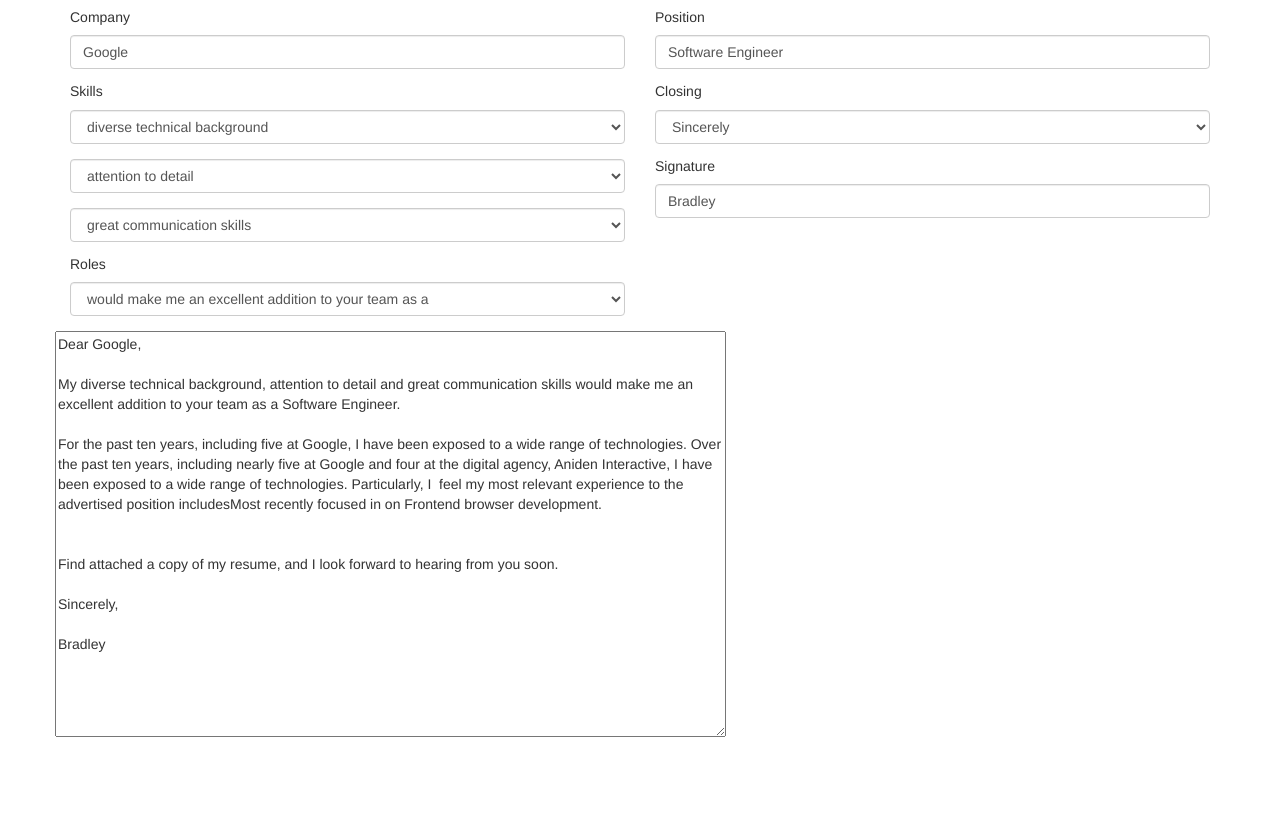
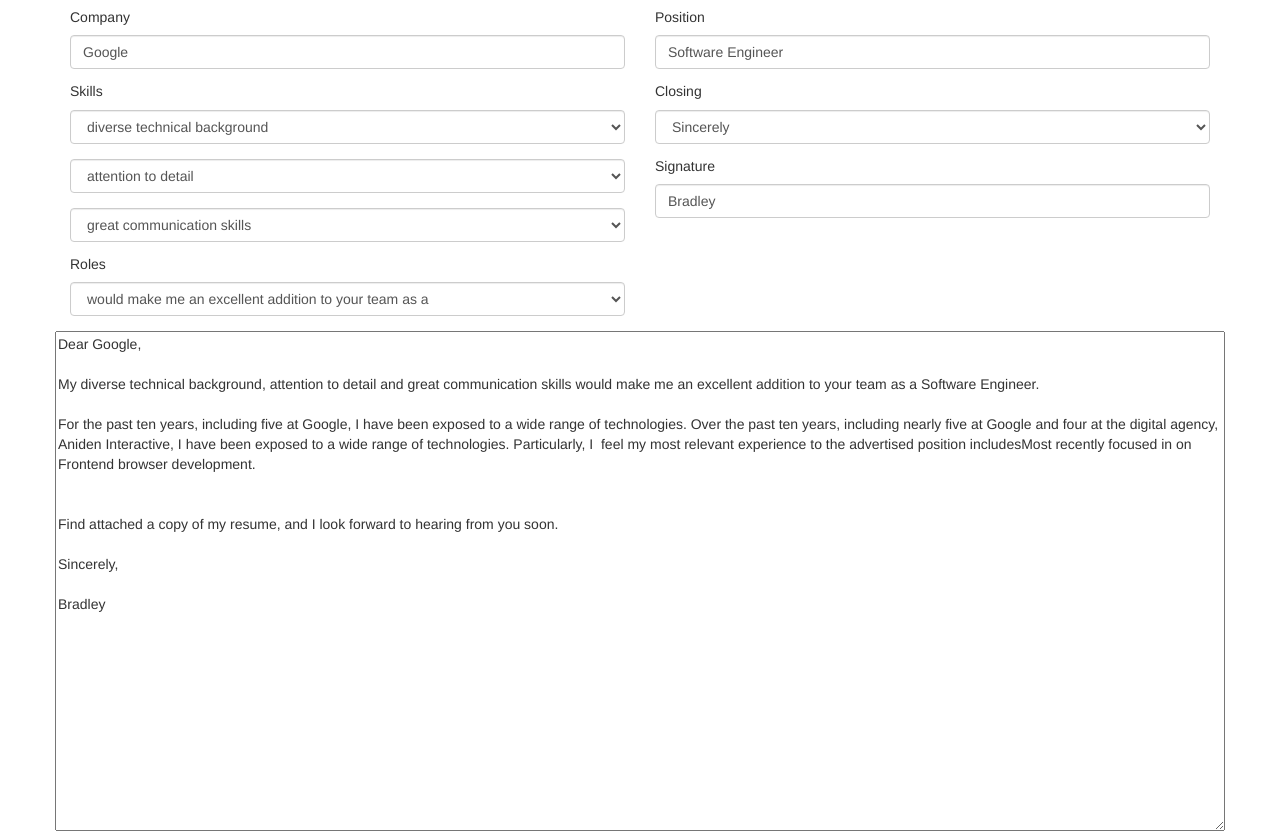
Before and after one commit to bradleybossard/cover-letter-writer, a plain HTML site: page index.html in a window 1280 px wide. Before the commit the page ends 800 px from the top, so only its background shows below. Drawn offline with nearby package versions, Linux system fonts and the light colour scheme.

Commit message:
Sized textbox appropriately

```diff
--- a/index.html
+++ b/index.html
@@ -4,6 +4,13 @@
   <meta charset="UTF-8">
   <title></title>
   <link rel="stylesheet" href="https://cdnjs.cloudflare.com/ajax/libs/twitter-bootstrap/3.3.7/css/bootstrap.min.css">
+  <style>
+    textarea {
+      box-sizing:border-box;
+      width: 100%;
+      height: 500px;
+    }
+  </style>
 </head>
 <body>
   <div ng-app="myApp" ng-controller="myCtrl" class="container">
@@ -63,7 +70,7 @@
     </div>
 
     <div class="row">
-    <textarea rows="20" cols="80">
+    <textarea>
 Dear {{ companyName }},
 
 My {{ skill1 }}, {{ skill2 }} and {{ skill3 }} {{ role }} {{ position }}.
```
